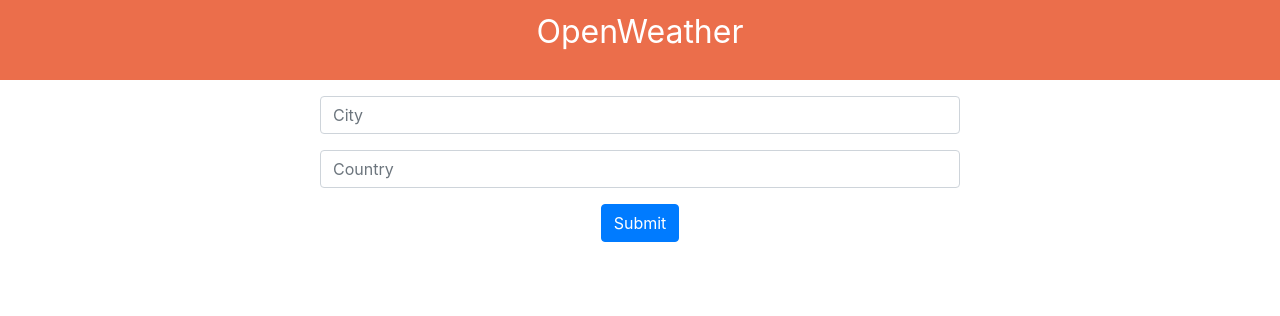
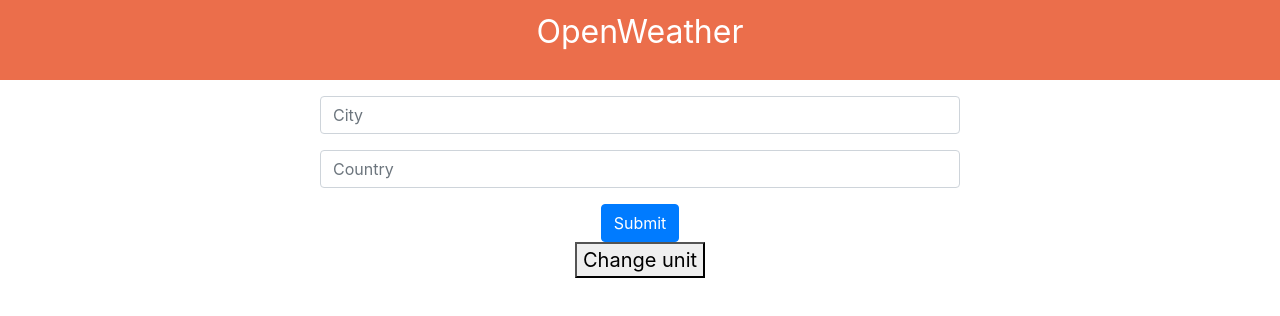
Before and after one commit to tonejk/openweather-react, a React (Create React App) app: page / in a window 1280 px wide. Shown: the top 316 px of the page. Built offline with nearby package versions, Linux system fonts and the light colour scheme; no server answers.

Commit message:
added feature to change temp unit

```diff
--- a/src/components/Style.css
+++ b/src/components/Style.css
@@ -9,5 +9,5 @@
     box-shadow: 10px 10px 5px 0px rgba(15, 15, 15, 0.404);
     width: 50%;
     margin: auto;
-    margin-top: 5rem;
+    margin-top: 8rem;
 }
--- a/src/components/WeatherChart.jsx
+++ b/src/components/WeatherChart.jsx
@@ -1,16 +1,32 @@
-import React from "react";
+import React, { useState, useEffect } from "react";
 import "./Style.css";
 
 const WeatherChart = ({ city, country, tempC, tempF, description }) => {
+    const [temp, setTemp] = useState();
+
+    useEffect(() => {
+        setTemp(tempC)
+    }, [tempC])
+
+    const ConvertTemp = () => {
+        if(temp === tempF) {
+            setTemp(tempC);
+        } else if (temp === tempC) {
+            setTemp(tempF);
+        }
+    }
+
     return (
         <div>
+        <button onClick={ConvertTemp}>Change unit</button>
         {city && country ?
             <div className="chart">
                 {<p>{city}, {country}</p>}
-                {tempC && tempF ? <p>{tempC.toFixed(1)} &deg;C</p> : <p>{tempF.toFixed(1)} &deg;F</p>}
+                {temp ? temp.toFixed(1) : null}
                 {<p>{description}</p>}
             </div>
             : null}
+            {console.log(temp)}
         </div>
     )
 }
```
Also changed, not shown: 1 other file (tests, documents, lock files or other folders).
